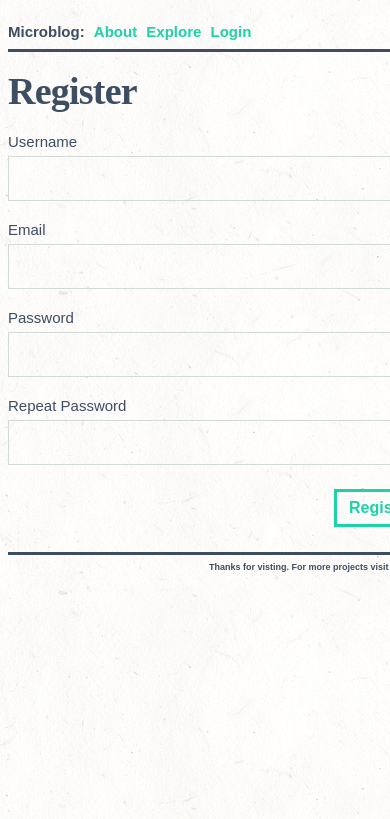
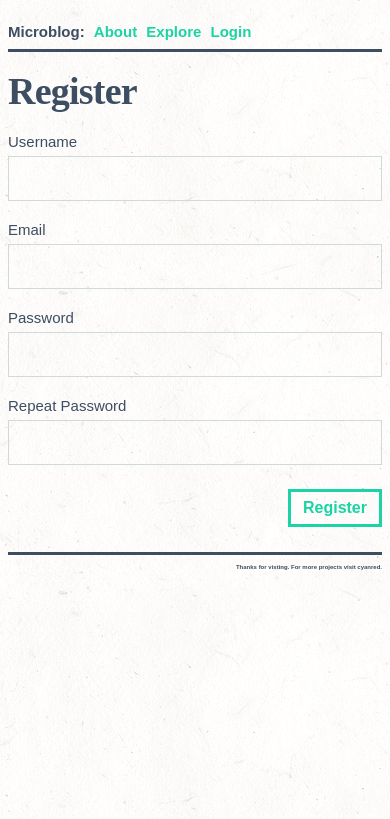
Before and after one commit to jessicarush/flask-microblog, a Flask app: page /auth/register in a window 390 px wide; the page is wider, and only the part inside the window is pictured. Shown: the top 819 px of that part. Run offline with Flask 2, Linux system fonts and the light colour scheme; some libraries are stand-ins or nearby versions; some web fonts are replaced.

Commit message:
Modified overall width for small screens

```diff
--- a/app/static/css/base.css
+++ b/app/static/css/base.css
@@ -4,7 +4,8 @@
 
 div.container {
 	margin: 20px auto;
-	width: 420px;
+	min-width: 360px;
+	max-width: 420px;
 }
 div.content {
 	padding-bottom: 10px;
@@ -23,6 +24,7 @@ div.post {
 }
 footer {
 	text-align: right;
+	font-size: 10px;
 }
 
 /* Typography */
@@ -58,6 +60,9 @@ p.register_reset_link {
 .post p {
 	margin: 0px 0px 0px 58px;
 }
+p.post {
+	margin-top: 20px;
+}
 strong {
 	font-weight: 700;
 }
@@ -69,6 +74,9 @@ a:link, a:visited {
 }
 a:hover, a:active {
 	color: #10ae86;
+}
+h1.login a:link, h1.login a:visited {
+	color: rgba(180, 180, 180, 0.4)
 }
 .header a:link, a:visited {
 	padding: 0px 5px 0px 0px;
```
